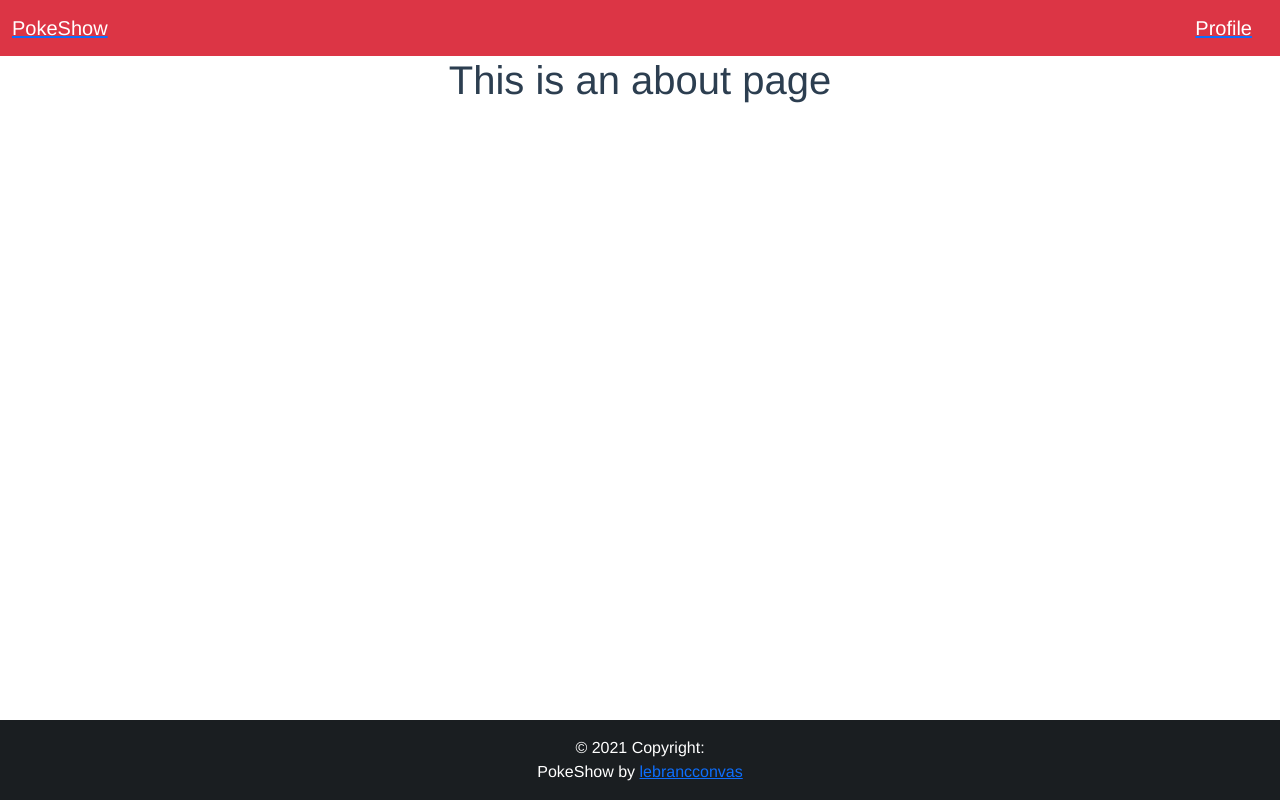
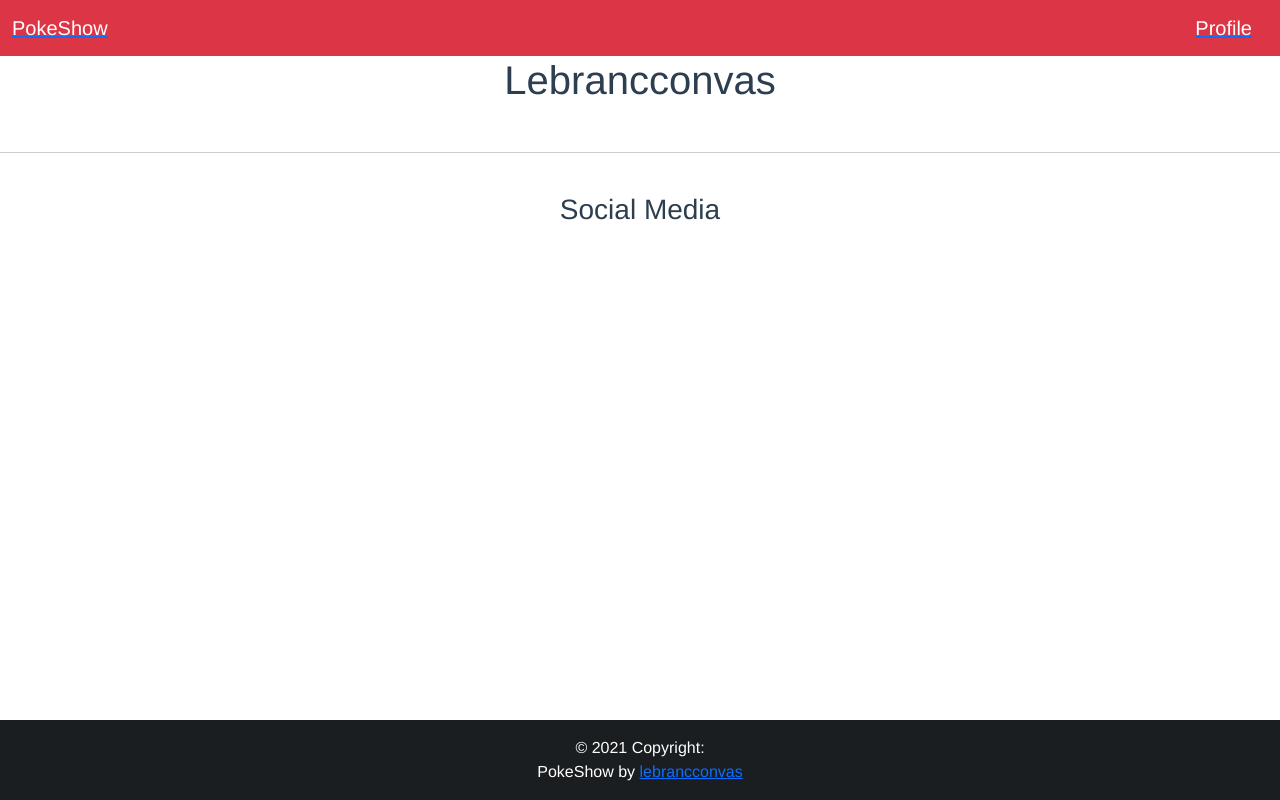
Before and after one commit to lebrancconvas/PokeShow, a Vue app in the folder client/: page /about in a window 1280 px wide. Built offline with nearby package versions, Linux system fonts and the light colour scheme.

Commit message:
:art: Edit About Page.

```diff
--- a/client/src/views/About.vue
+++ b/client/src/views/About.vue
@@ -1,5 +1,7 @@
 <template>
   <div class="about">
-    <h1>This is an about page</h1>
+    <h1>Lebrancconvas</h1>
+    <br><hr><br>
+    <h3>Social Media</h3>
   </div>
 </template>
```
